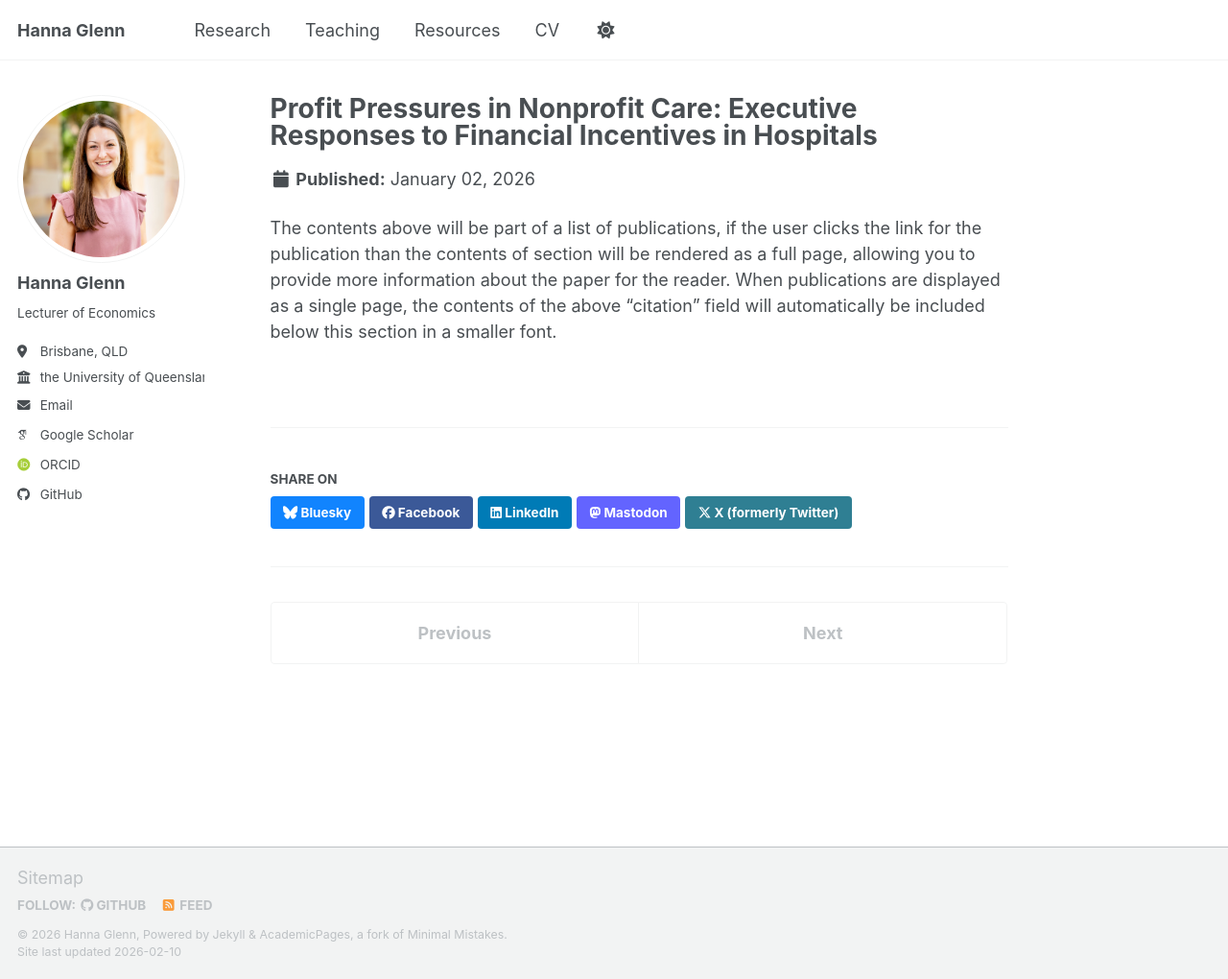
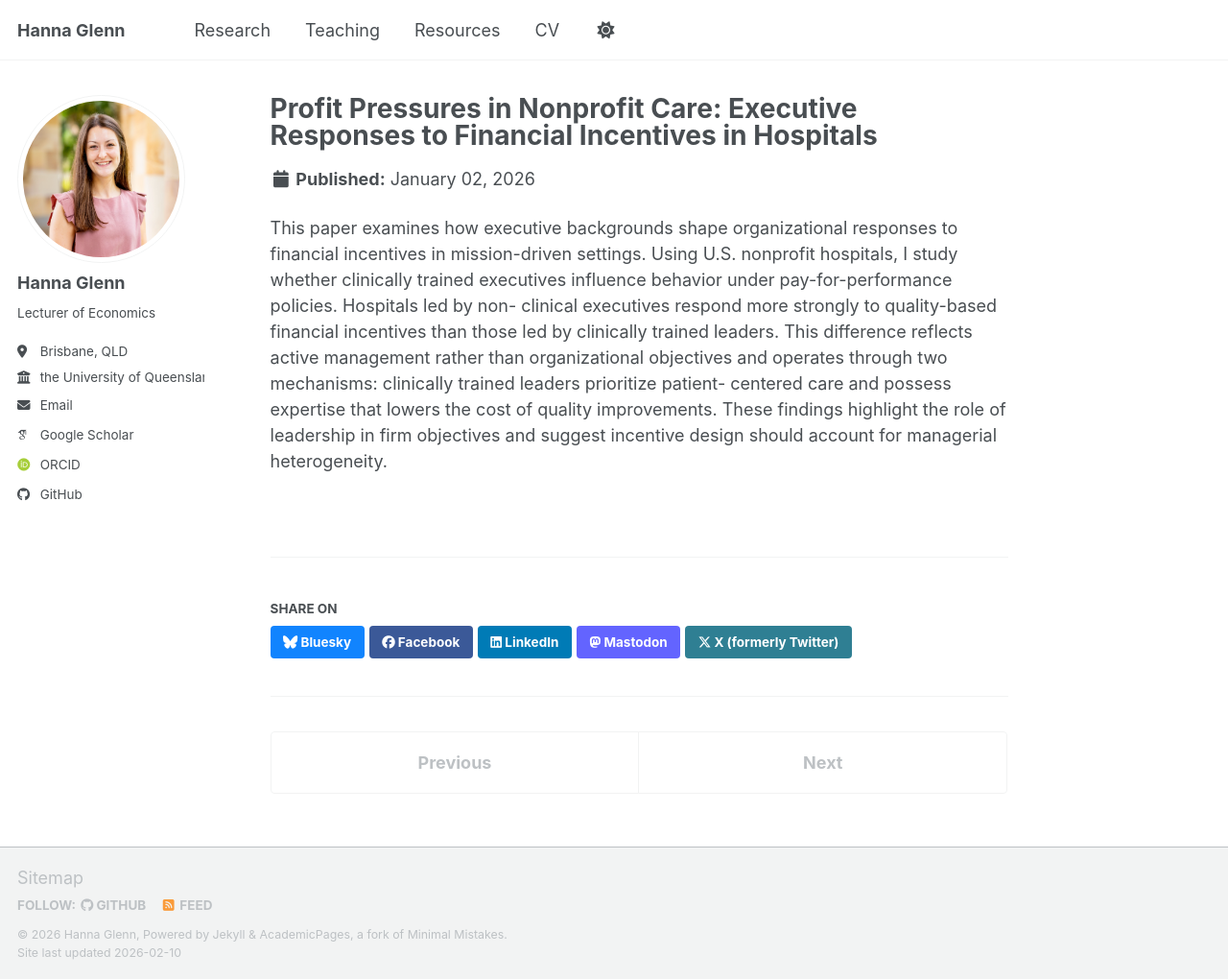
Before and after one commit to hannaglenn/hannaglenn.github.io, a Jekyll site: the page built from _publications/exec-P4P.md, in a window 1280 px wide and 1020 px high. Shown: the whole window at 96% size. Built offline with Jekyll 4.4.1, drawn with Linux system fonts in a browser that asks for light colours; some web fonts are replaced; a script bundle is joined from its source files by our own code; library files that are not in the unit come from our copies.

Commit message:
fix page once you click on the title

```diff
--- a/_publications/exec-P4P.md
+++ b/_publications/exec-P4P.md
@@ -7,4 +8,4 @@ excerpt: "I study how executive backgrounds influence hospital responses to pay-
 date: 2026-01-02
 paperurl: 'https://hannaglenn.github.io/files/hospital_leadership.pdf'
 ---
-The contents above will be part of a list of publications, if the user clicks the link for the publication than the contents of section will be rendered as a full page, allowing you to provide more information about the paper for the reader. When publications are displayed as a single page, the contents of the above "citation" field will automatically be included below this section in a smaller font.
+This paper examines how executive backgrounds shape organizational responses to financial incentives in mission-driven settings. Using U.S. nonprofit hospitals, I study whether clinically trained executives influence behavior under pay-for-performance policies. Hospitals led by non- clinical executives respond more strongly to quality-based financial incentives than those led by clinically trained leaders. This difference reflects active management rather than organizational objectives and operates through two mechanisms: clinically trained leaders prioritize patient- centered care and possess expertise that lowers the cost of quality improvements. These findings highlight the role of leadership in firm objectives and suggest incentive design should account for managerial heterogeneity.
```
Also changed, not shown: other parts of _publications/exec-P4P.md (+1 -0 lines), _publications/EHR-physician.md (+1 -1 lines), _publications/maternal-morbidity.md (+1 -1 lines).
